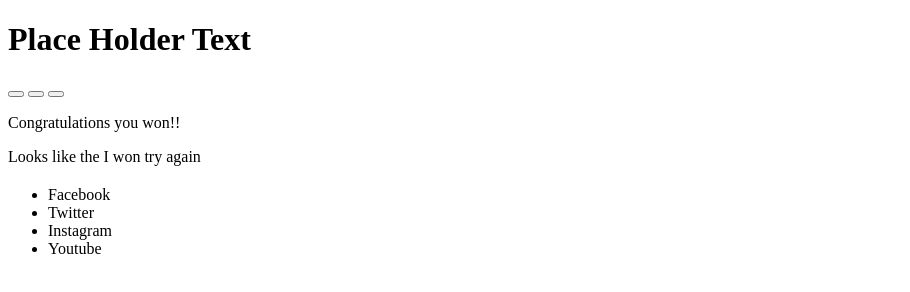
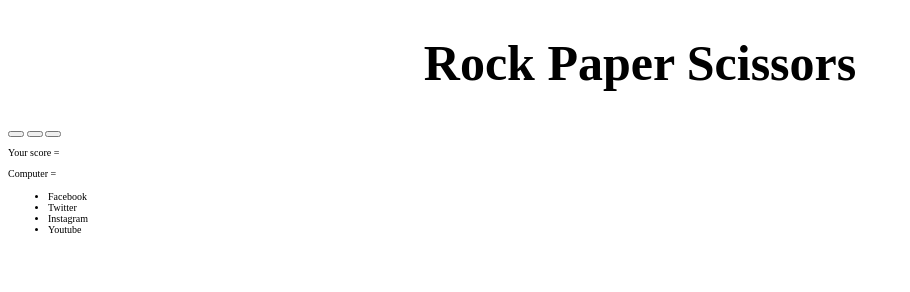
Before and after one commit to MateuszPestka/project-2, a plain HTML site: page index.html in a window 1280 px wide. Shown: the whole page, without its empty margins (0-910 px from the left). Drawn offline with Linux system fonts and the light colour scheme.

Commit message:
Add fixes to html score count area

```diff
--- a/assets/css/style.css
+++ b/assets/css/style.css
@@ -0,0 +1,10 @@
+/*Change font size of HTMl for easy use of rems*/
+html {
+    font-size: 10px;
+}
+
+/*Game heading style*/
+.game-title {
+    text-align: center;
+    font-size: 5rem;
+}
--- a/index.html
+++ b/index.html
@@ -9,7 +9,7 @@
 </head>
 <body>
     <h1 class="game-title">
-        Place Holder Text
+        Rock Paper Scissors
     </h1>
     <div class="game-block">
         <div class="user-controls">
@@ -28,10 +28,10 @@
         </div>
         <div class="score-count">
             <p class="correct">
-                Congratulations you won!!
+                Your score =
             </p>
             <p class="incorrect">
-                Looks like the I won try again
+                Computer =
             </p>
         </div>
     </div>
```
